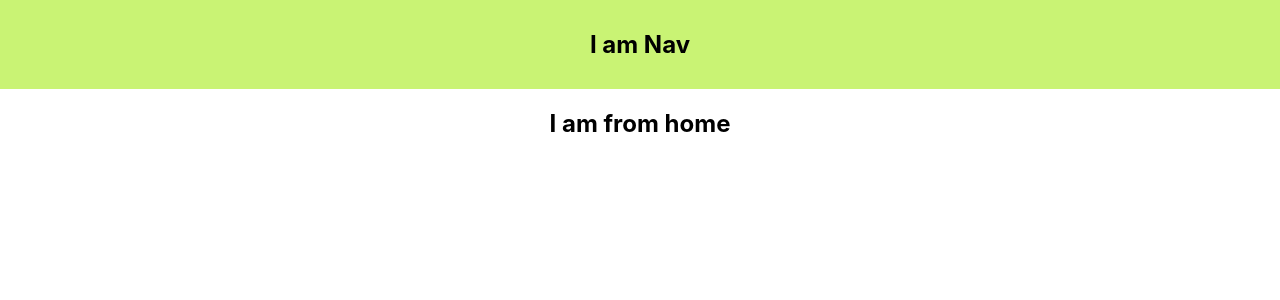
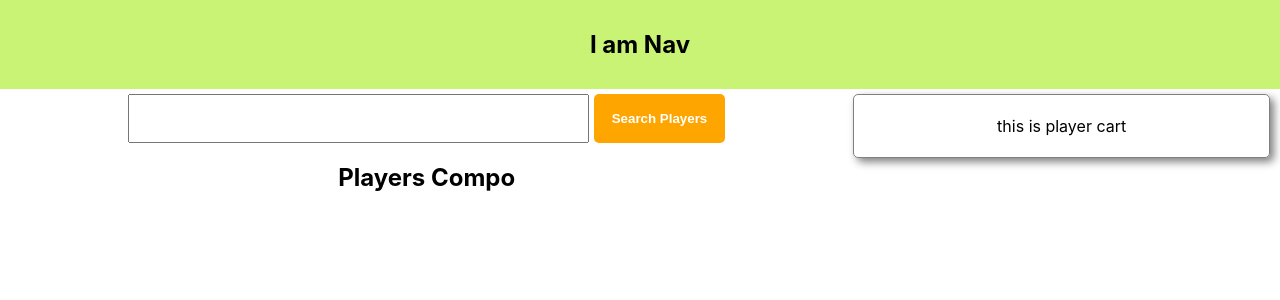
Before and after one commit to KaziAkibRayhan/sport-db-team-by-react, a React (Create React App) app: page / in a window 1280 px wide. Shown: the top 300 px of the page. Built offline with nearby package versions, Linux system fonts and the light colour scheme; no server answers.

Commit message:
load data by sport db api

```diff
--- a/src/Components/Home/Home.css
+++ b/src/Components/Home/Home.css
@@ -0,0 +1,27 @@
+.home-container {
+  display: grid;
+  grid-template-columns: 2fr 1fr;
+  margin-top: 5px;
+}
+
+.search-input {
+  padding: 15px;
+  width: 50%;
+}
+.search-btn {
+  padding: 17px 18px;
+  background-color: orange;
+  border: none;
+  border-radius: 5px;
+  margin-left: 5px;
+  color: white;
+  font-weight: bolder;
+  cursor: pointer;
+}
+.cart {
+  border: 1px solid gray;
+  box-shadow: 4px 4px 8px gray;
+  border-radius: 5px;
+  padding: 5px;
+  margin-right: 10px;
+}
--- a/src/Components/Home/Home.js
+++ b/src/Components/Home/Home.js
@@ -1,9 +1,37 @@
-import React from "react";
+import React, { useEffect, useState } from "react";
+import Players from "../Players/Players";
 import "./Home.css";
 const Home = () => {
+  const [players, setPlayers] = useState([]);
+  const [search, setSearch] = useState("");
+  useEffect(() => {
+    fetch(
+      `https://www.thesportsdb.com/api/v1/json/2/searchplayers.php?p=${search}`
+    )
+      .then((res) => res.json())
+      .then((data) => setPlayers(data?.player));
+  }, [search]);
+  console.log(players);
   return (
     <div>
-      <h2>I am from home</h2>
+      <div className="home-container">
+        <div className="side-container">
+          <input
+            type="text"
+            onChange={(e) => setSearch(e.target.value)}
+            className="search-input"
+          />
+          <button className="search-btn">Search Players</button>
+          <div className="players-container">
+            <Players></Players>
+          </div>
+        </div>
+        <div className="cart-container">
+          <div className="cart">
+            <p>this is player cart</p>
+          </div>
+        </div>
+      </div>
     </div>
   );
 };
--- /dev/null
+++ b/src/Components/Players/Players.js
@@ -0,0 +1,11 @@
+import React from "react";
+import "./Players.css";
+const Players = () => {
+  return (
+    <div>
+      <h2>Players Compo</h2>
+    </div>
+  );
+};
+
+export default Players;
```
Also changed, not shown: src/Components/Players/Players.css (added).
